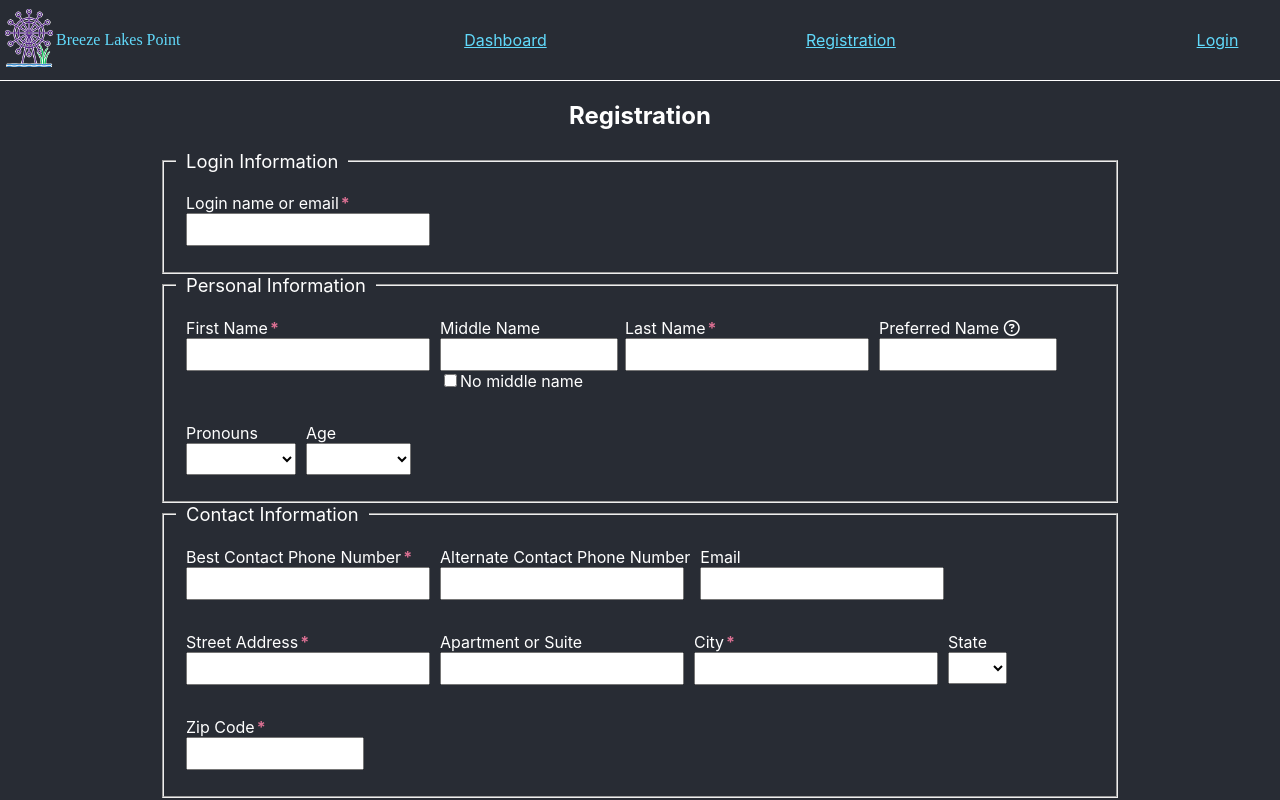
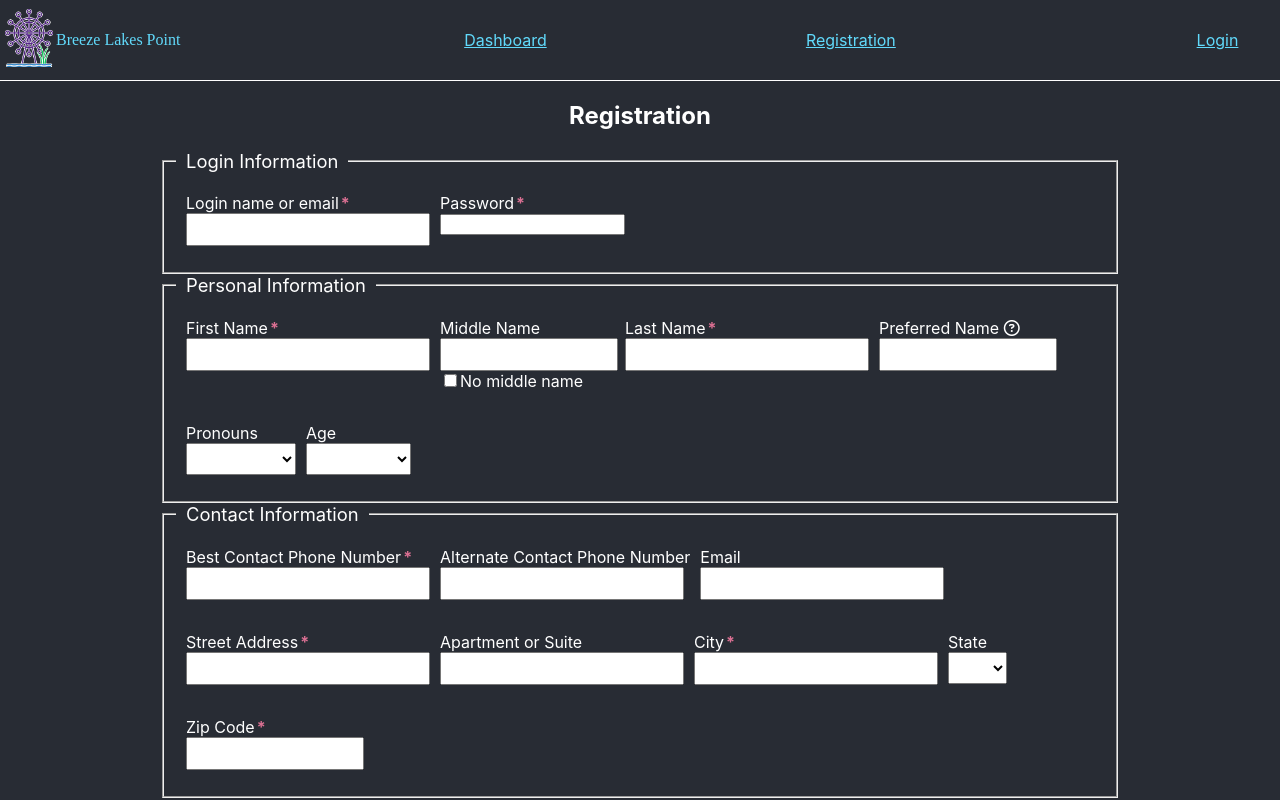
Before and after one commit to kristenkinnearohlmann/breeze-lakes-point-frontend, a React (Create React App) app: page /registration in a window 1280 px wide. Shown: the top 800 px of the page. Built offline with nearby package versions, Linux system fonts and the light colour scheme; a web font is replaced by a local one.

Commit message:
Added password input

```diff
--- a/src/components/Registration.js
+++ b/src/components/Registration.js
@@ -140,6 +140,10 @@ class Registration extends Component {
                                 <p>
                                     <label htmlFor="login">Login name or email</label><span className="required-field">*</span><br/>
                                     <input type="text" name="login" id="login" value={this.state.login} onChange={this.handleonChange} required />
+                                </p>
+                                <p>
+                                    <label htmlFor="pwd">Password</label><span className="required-field">*</span><br/>
+                                    <input type="password" name="pwd" id="pwd" value={this.state.pwd} onChange={this.handleonChange} required />
                                 </p>
                             </div>
                         </fieldset>
```
